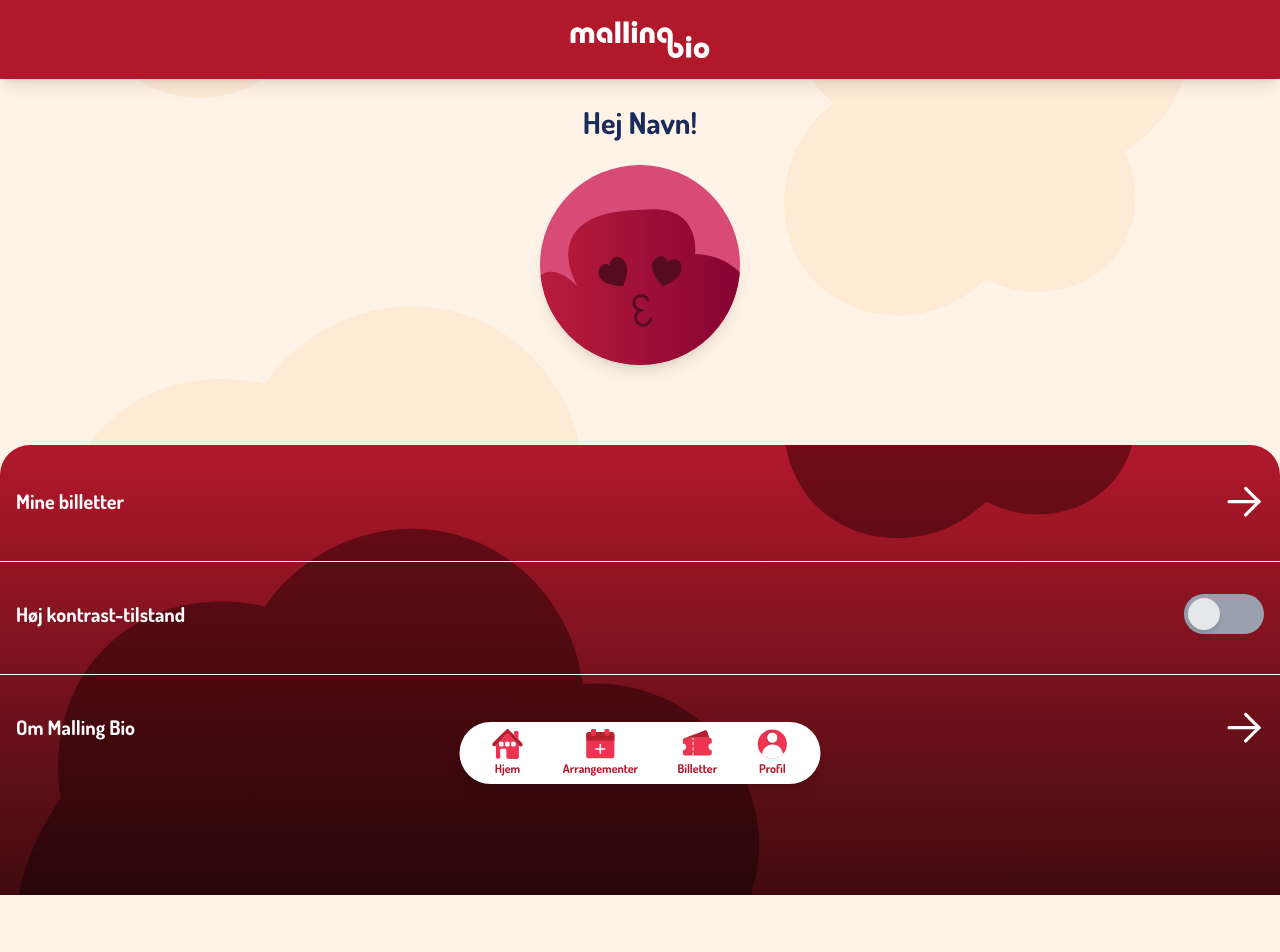
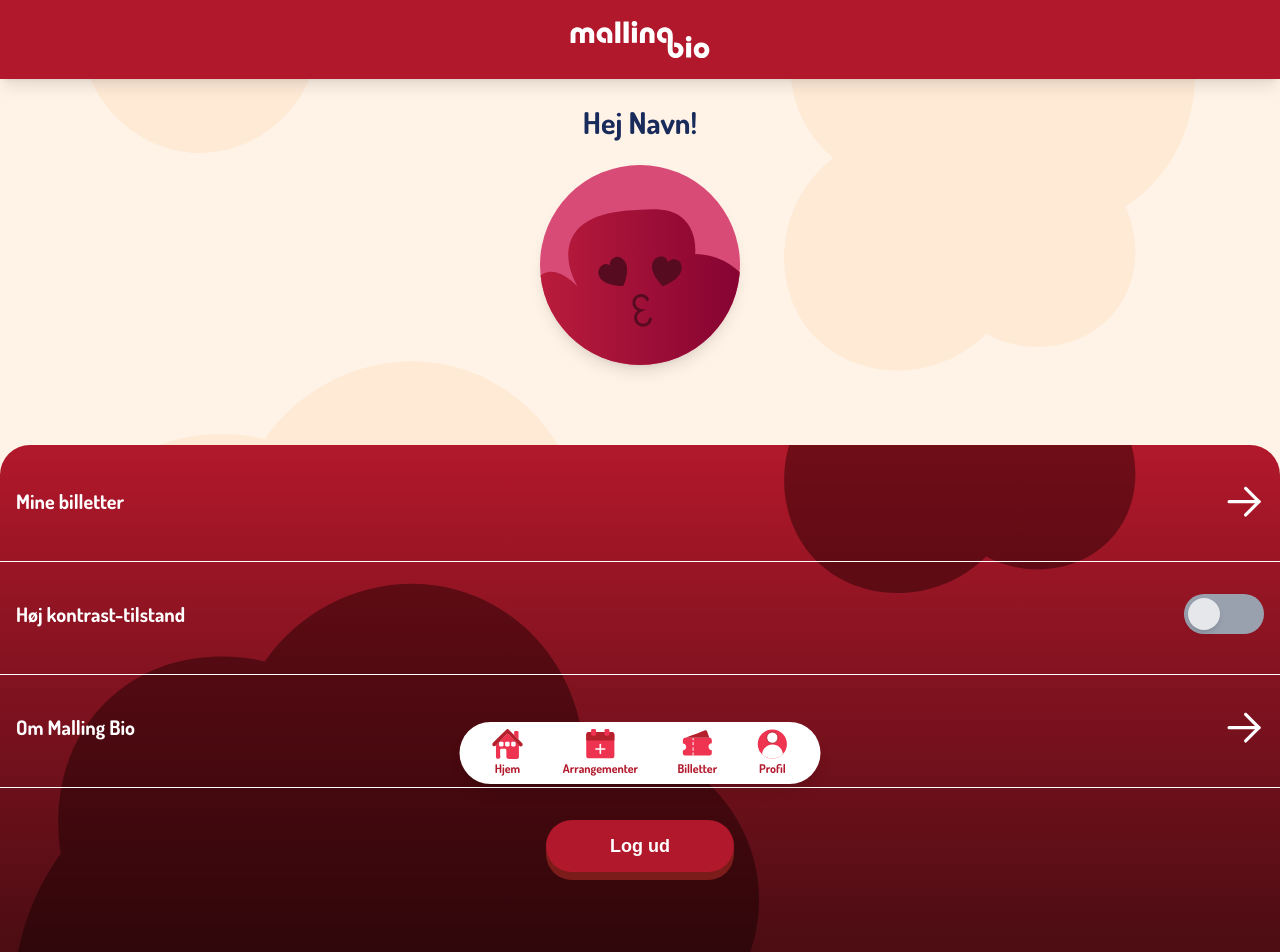
Before and after one commit to eaa24martia/malling-bio-app, a Next.js app: page /profile in a window 1280 px wide. Shown: the top 952 px of the page. Before the commit the page ends 895 px from the top, so only its background shows below. Built offline with nearby package versions, Linux system fonts and the light colour scheme; a web font is replaced by a local one.

Commit message:
added logout button

```diff
--- a/components/SettingElement.tsx
+++ b/components/SettingElement.tsx
@@ -1,13 +1,14 @@
 "use client";
 
 import { useState } from "react";
+import CreateButton from "./CreateButton";
 
 export default function SettingElement() {
   const [isHighContrast, setIsHighContrast] = useState(false);
 
   return (
     <div
-      className="w-full min-h-[450px] mt-20 rounded-t-[30px] relative overflow-hidden"
+      className="w-full min-h-[560px] mt-20 rounded-t-[30px] relative overflow-hidden"
       style={{
         background: 'linear-gradient(to top, #400B10, #B2182B), url(/assets/backgrounds-3.svg)',
         backgroundSize: 'cover, cover',
@@ -57,6 +58,12 @@
           <img src="assets/white-arrow-right.svg" alt="" className="w-10 h-10" />
         </button>
       </div>
+
+
+        <div className="h-px bg-white my-6 mb-4"></div>
+      <div className="flex justify-center mt-8 pb-8">
+        <CreateButton href="/">Log ud</CreateButton>
+      </div>
     </div>
   );
 }
```
